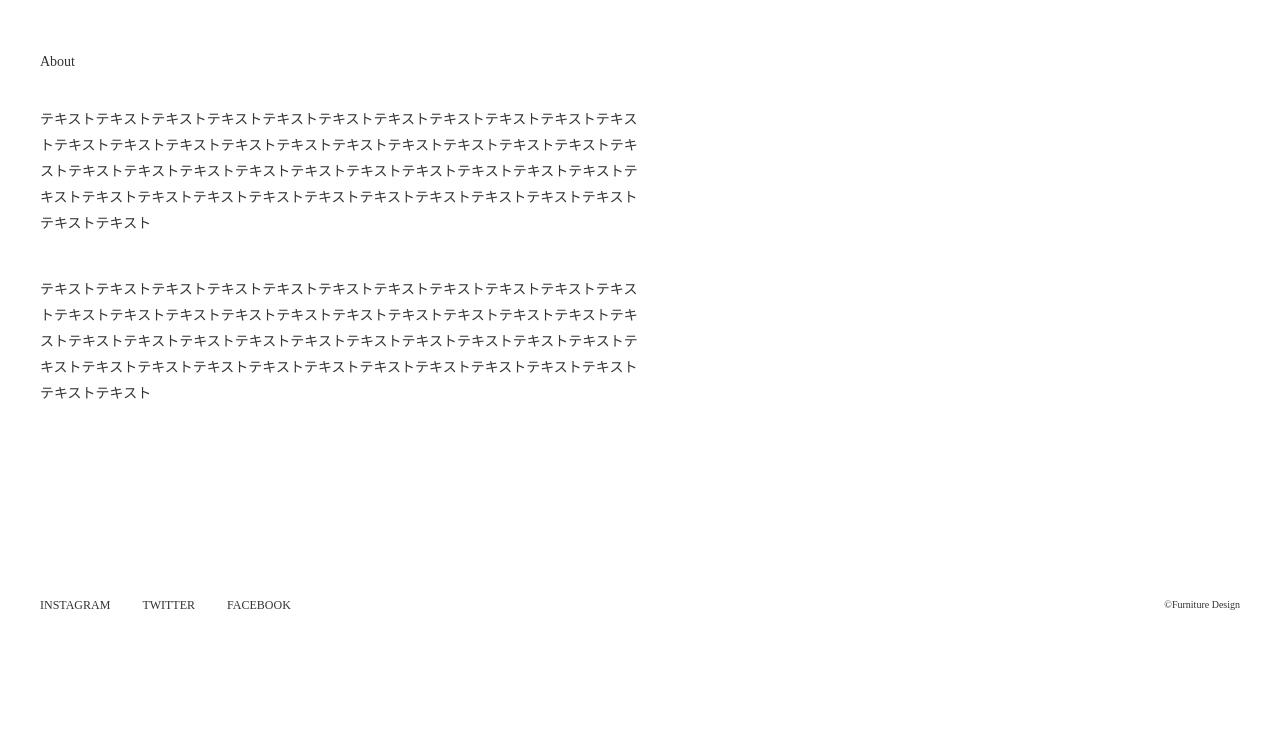
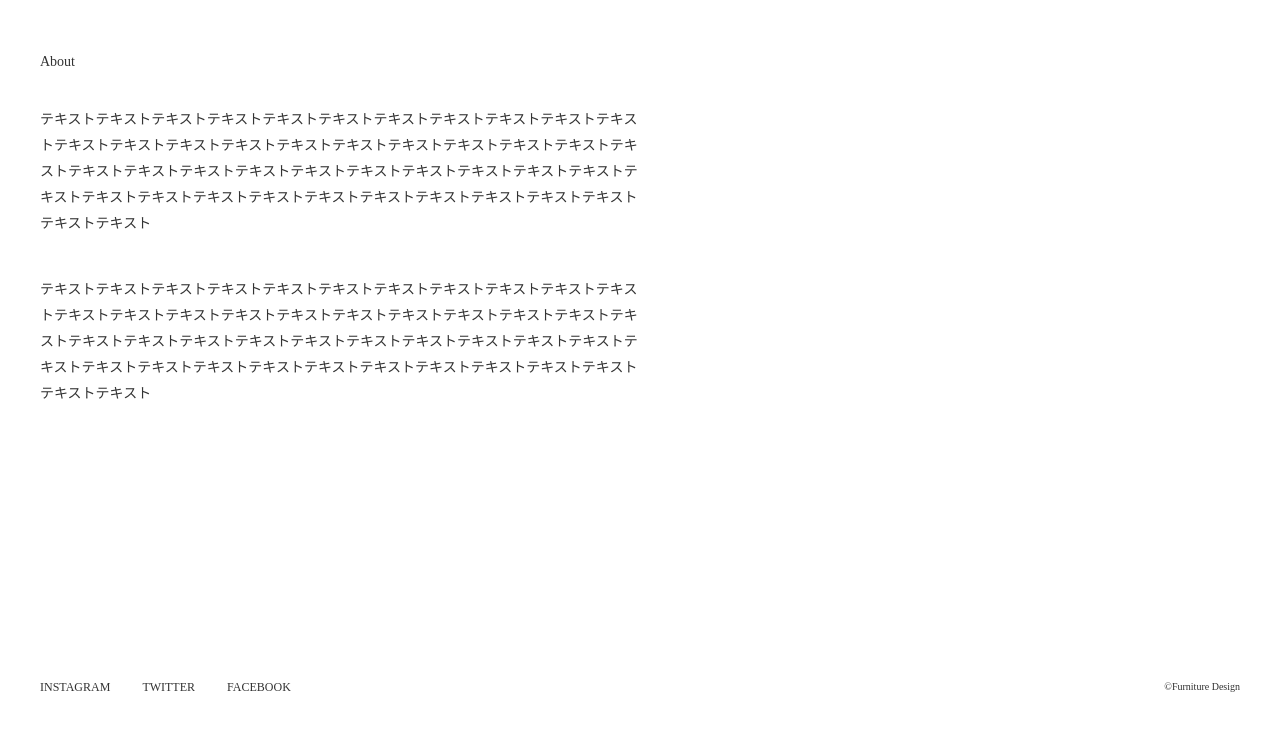
Before and after one commit to asuka-higa/CodingPlactice-FurnitureDesign, a plain HTML site: page about.html in a window 1280 px wide. Shown: the part 63-794 px from the top of the page. Drawn offline with Linux system fonts and the light colour scheme.

Commit message:
7/9 aboutのfooter修正

```diff
--- a/about.html
+++ b/about.html
@@ -12,6 +12,7 @@
 </head>
 
 <body>
+  <div class="for-about-footer">
     <header class="header">
       <div class="header-container wrapper">
         <h1 class="site-title">
@@ -66,7 +67,7 @@
       </ul>
       <small class="copyright">&copy;Furniture Design</small>
     </footer>
-
+  </div>
   <script src="js/main.js"></script>
 </body>
 
--- a/css/style.scss
+++ b/css/style.scss
@@ -223,6 +223,8 @@ dt {
 
 .about-main {
   font-size: 0.875rem;
+  min-height: calc(100vh - 160px);
+  padding-bottom: 0;
 
   .about-text {
     max-width: 600px;
@@ -230,6 +232,21 @@ dt {
     margin-bottom: 40px;
   }
 }
+
+/*-------------------
+  footer(about.html)
+--------------------*/
+
+.for-about-footer {
+  position: relative;
+}
+
+.about-footer {
+  position: absolute;
+  bottom: 0;
+}
+
+
 
 /*-------------------
   main(company.html)
@@ -312,7 +329,6 @@ dt {
   }
 }
 
-
 /*-------------------
     レスポンシブ
 --------------------*/
@@ -320,7 +336,7 @@ dt {
 @media screen and (max-width:900px) {
 
   /*-------------------
-      footer
+      共通footer
   -------------------*/
   .footer,
   .about-footer {
@@ -347,7 +363,7 @@ dt {
   }
 
   /*-------------------
-  main(company.html)
+    main(company.html)
   --------------------*/
   .company-main {
     .company-dl {
@@ -370,7 +386,7 @@ dt {
   }
 
   /*-------------------
-  main(item.html)
+      main(item.html)
   --------------------*/
 
   .item {
```
Also changed, not shown: css/style.css, 1 other file. Lines whose indentation alone changed are shown as unchanged.
